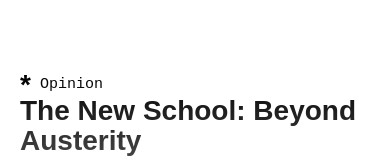
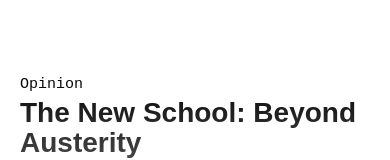
Before and after one commit to nchilla/nsfp-website, a plain HTML site: page reader/index.html in a window 390 px wide. Shown: the part 4558-4718 px from the top of the page. Drawn offline with Linux system fonts and the light colour scheme; a web font is replaced by a local one.

Commit message:
removed asterisk on opinion kickeer

```diff
--- a/reader/css/reader.css
+++ b/reader/css/reader.css
@@ -130,14 +130,16 @@ body{
 }
 .opinion-test{
   position:relative;
+  margin-bottom: 2px;
+  display: inline-block;
 }
-.opinion-test h1{
+/* .opinion-test h1{
   display:inline;
   position:absolute;
   left:-25px;
   top:-7px;
   color:black;
-}
+} */
 
 /* article preview stuff --------*/
 .article2{
@@ -201,13 +203,13 @@ body{
     --topmargin:100px;
     --omargin:10px;
   }
-  .opinion-test h1{
+  /* .opinion-test h1{
     left:0px;
     top:-6px;
-  }
-  .opinion-test{
+  } */
+  /* .opinion-test{
     padding-left:20px;
-  }
+  } */
   #logo{
     margin-top:2px;
   }
--- a/reader/index.html
+++ b/reader/index.html
@@ -61,7 +61,7 @@
       <p style='padding-bottom:var(--topmargin)'><span>Editing by <a target='_blank' href='https://www.newschoolfreepress.com/author/lusts694/'>Sonya Lustig</a></span></p>
 
       <div id='lede2' class="lede-wrap content-zone" style='margin-top:0px'>
-        <span class='opinion-test'><h1>*</h1>Opinion</span>
+        <span class='opinion-test'>Opinion</span>
         <h1>The New School: Beyond Austerity</h1>
         <h2>The short term financial crisis at the New School cannot justify actions that cause lasting harm to its academic mission. Poorly conceived firings and cuts are the wrong medicine.</h2>
         <span class='date'>Oct 1, 2020</span><br>
--- a/reader/js/function.js
+++ b/reader/js/function.js
@@ -19,10 +19,6 @@ function pullQuoteDemo(){
         left: 0,
         behavior: 'smooth'
       });
-      // source.scrollIntoView({behavior:'smooth',block:'center',inline:'nearest'});
-
-      // source.style.backgroundColor='var(--highlight)';
-      // setTimeout(function(){source.style.backgroundColor='white';},400)
   })
 
 }
```
